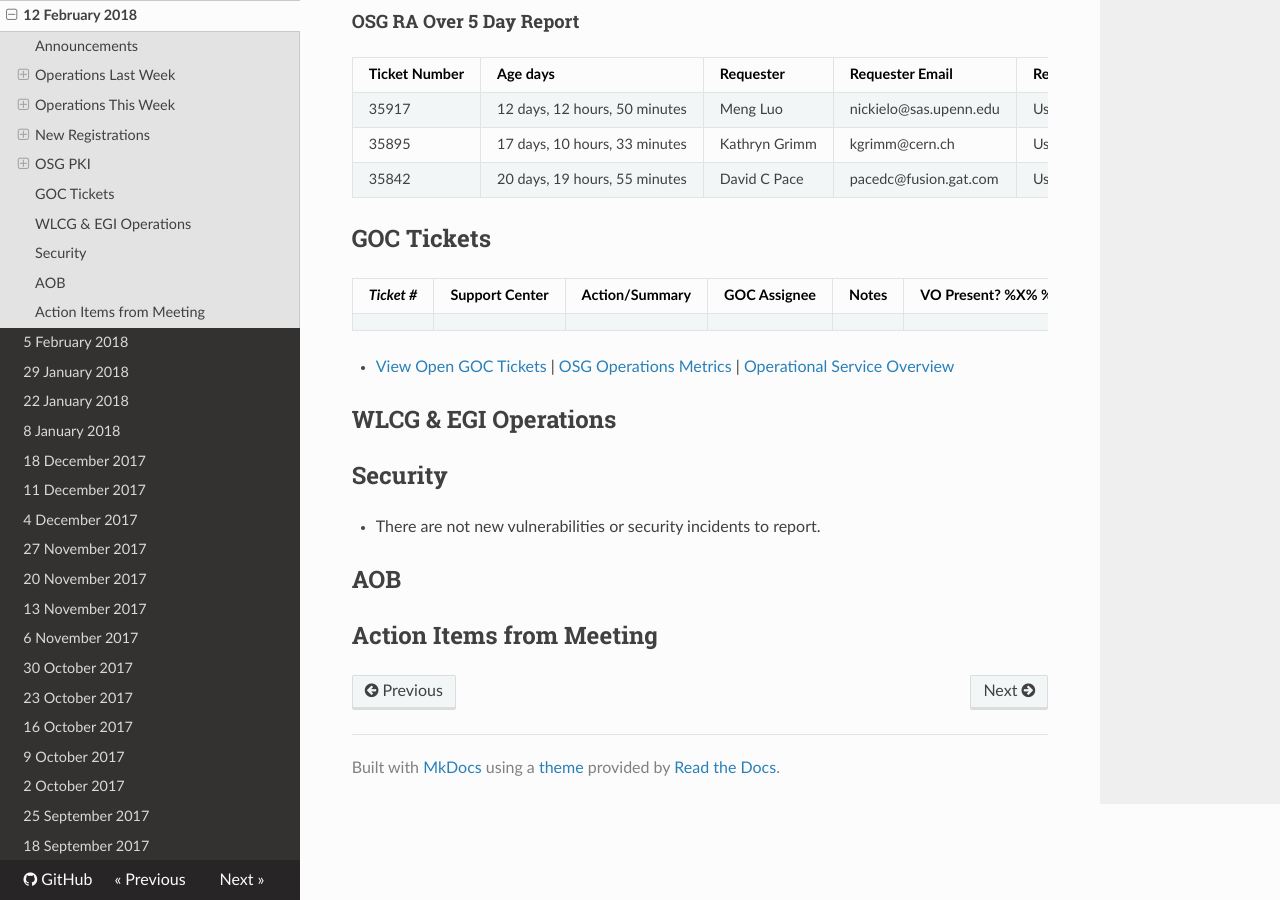
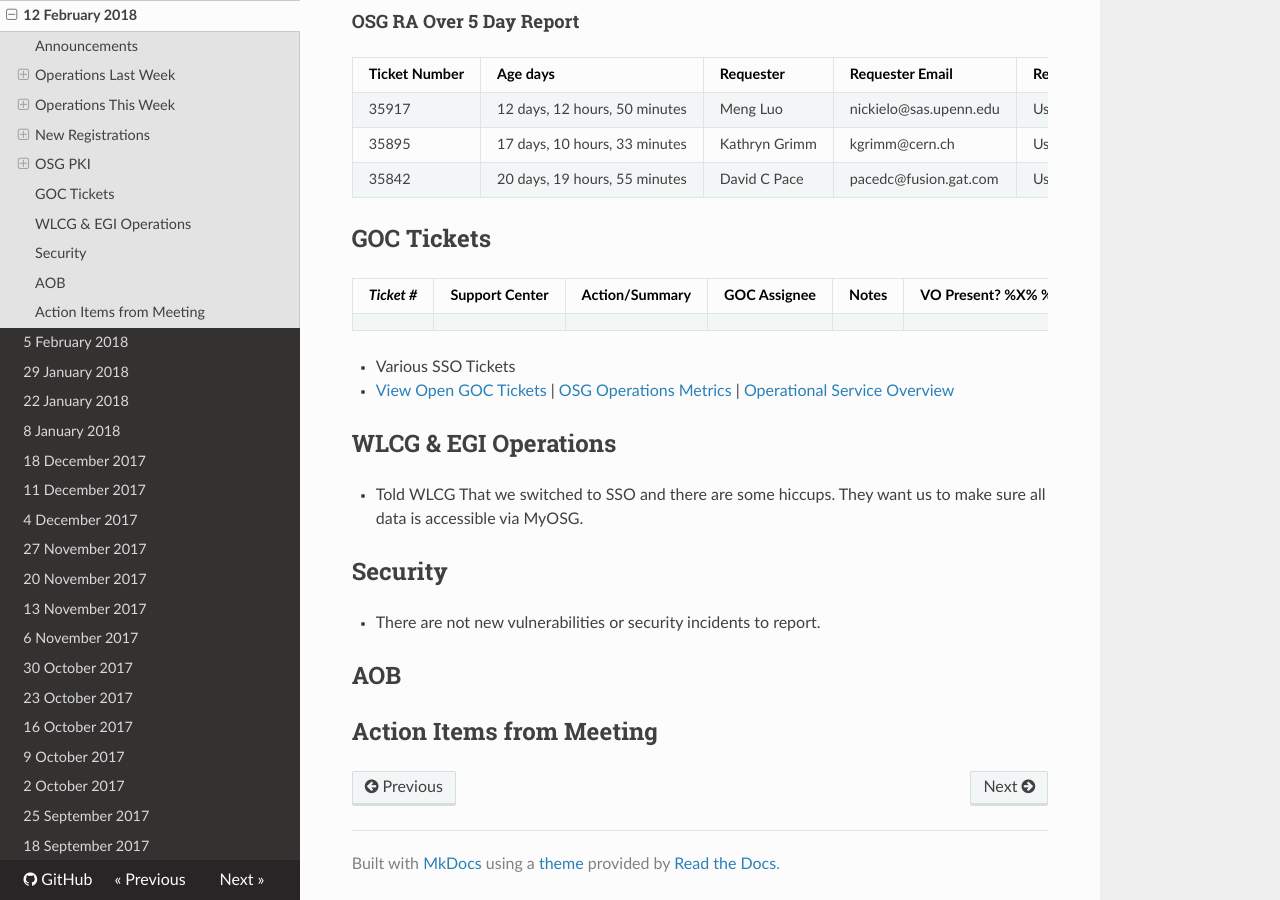
Before and after one commit to osg-htc/operations, an MkDocs documentation site: the page built from docs/WeeklyMinutes/12Feb2018.md, in a window 1280 px wide and 900 px high, scrolled down 2077 px. Built offline with MkDocs 1.6.1, drawn with Linux system fonts in a browser that asks for light colours; nearby versions of some CDN libraries; old or Windows-style settings are respelled for this version of MkDocs.

Commit message:
Update 12Feb2018.md

```diff
--- a/docs/WeeklyMinutes/12Feb2018.md
+++ b/docs/WeeklyMinutes/12Feb2018.md
@@ -82,11 +82,14 @@
 | *Ticket #* | Support Center | Action/Summary | GOC Assignee | Notes | VO Present? %X% %Y%|
 | ---------- | -------------- | -------------- | ------------ | ----- | ------------------ |
 
+   * Various SSO Tickets
 
    * [View Open GOC Tickets](https://ticket.grid.iu.edu/goc/list/open) | [OSG Operations Metrics](https://twiki.grid.iu.edu/bin/view/Operations/TicketReports) | [Operational Service Overview](http://myosg.grid.iu.edu/miscstatus?count_sg_1&count_active=on&count_enabled=on&datasource=status)
 
 
 ## WLCG & EGI Operations
+
+   * Told WLCG That we switched to SSO and there are some hiccups.  They want us to make sure all data is accessible via MyOSG.
 
 ## Security
    * There are not new vulnerabilities or security incidents to report.
```
